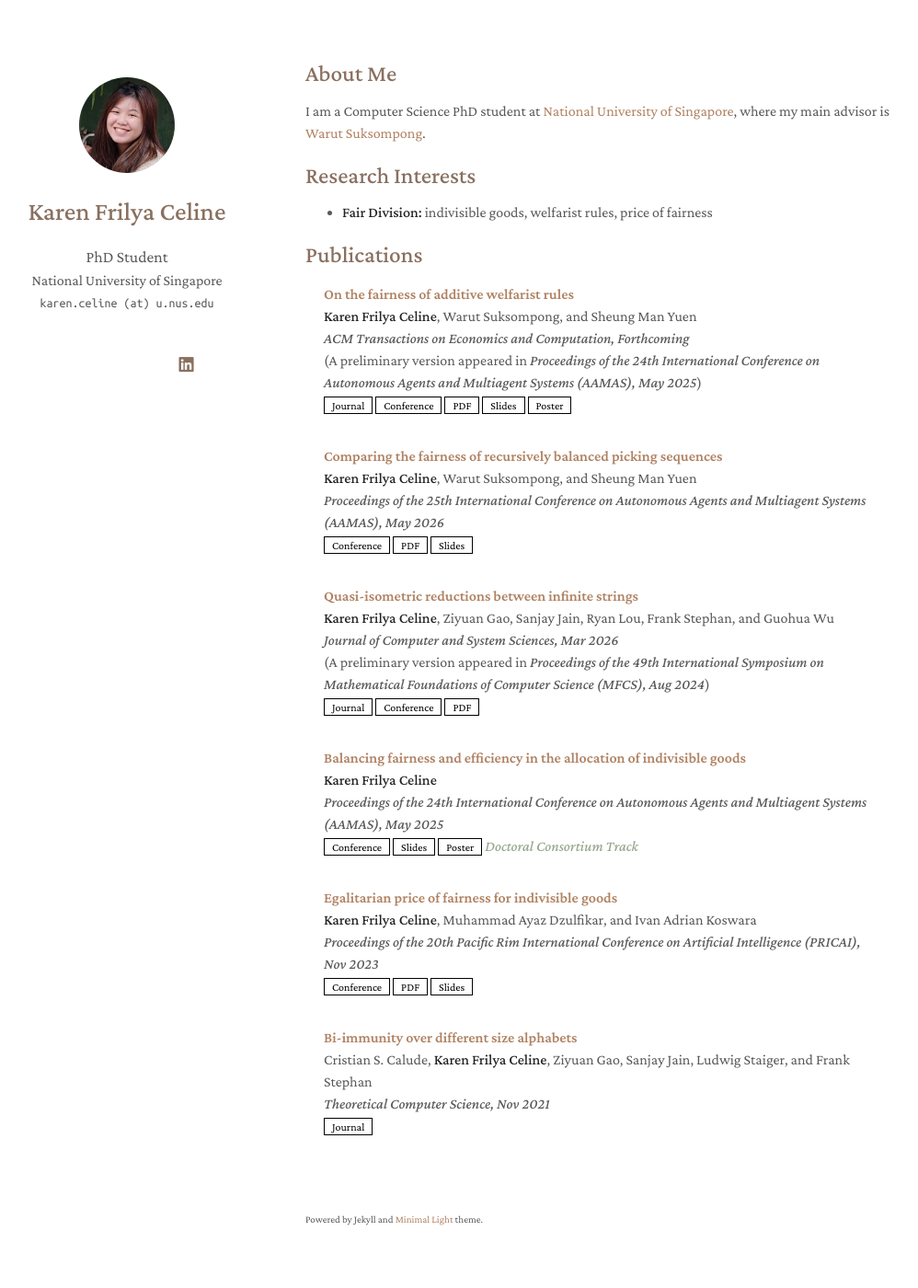
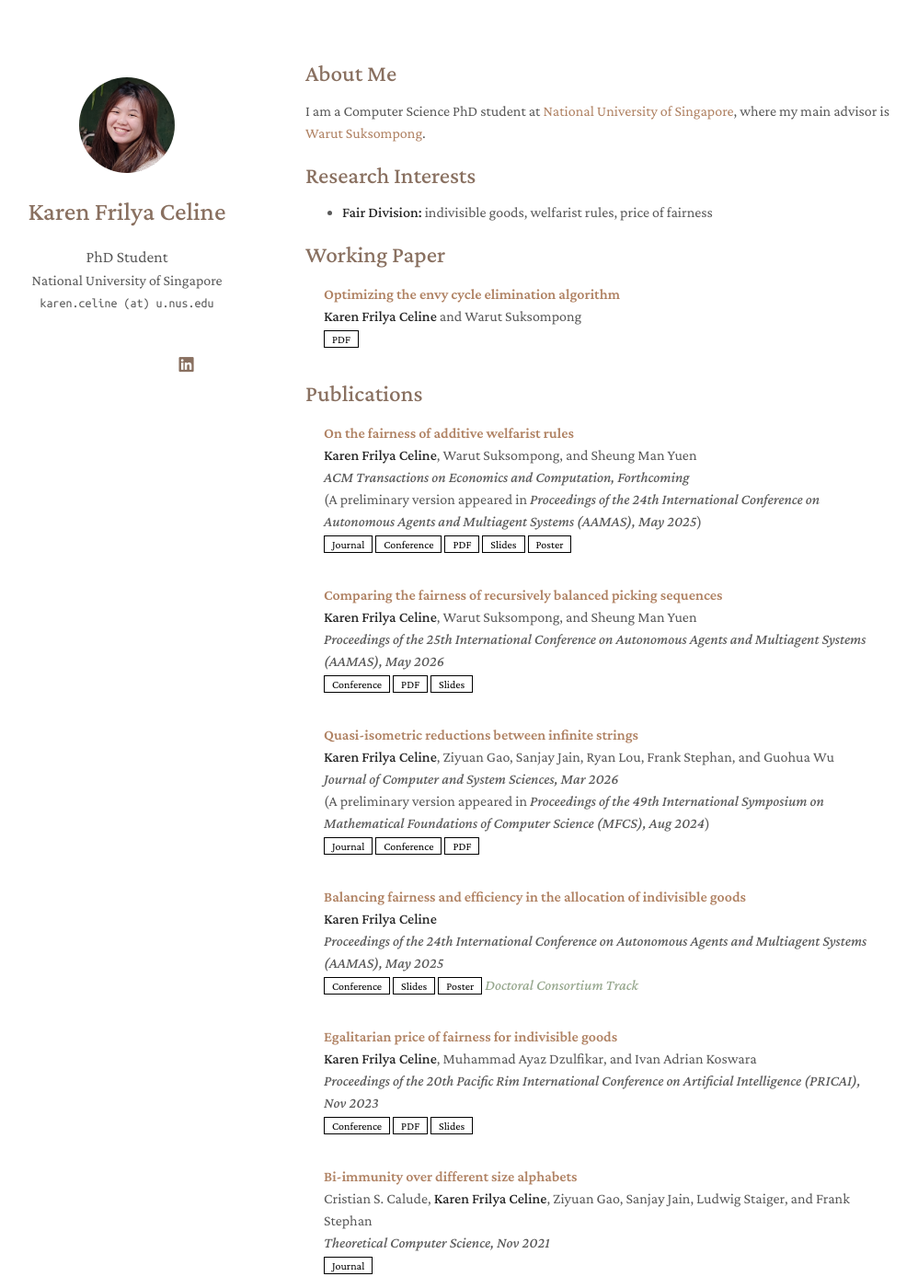
Before and after one commit to karen-celine/karen-celine.github.io, a Jekyll site: the page built from index.md, in a window 1280 px wide and 1400 px high. Shown: the whole window at 92% size, without its empty margins (138-1136 px from the left). Built offline with Jekyll 4.4.1, drawn with Linux system fonts in a browser that asks for light colours; a style sheet for code colours, icons or effects is not loaded.

Commit message:
Add Envy Cycle Elimination paper as a Working Paper

```diff
--- /dev/null
+++ b/_data/working-papers.yml
@@ -0,0 +1,5 @@
+main:
+
+  - title: Optimizing the envy cycle elimination algorithm
+    authors: <strong>Karen Frilya Celine</strong> and Warut Suksompong
+    pdf: https://arxiv.org/pdf/2606.02233
--- /dev/null
+++ b/_includes/working-papers.html
@@ -0,0 +1,57 @@
+{% if site.data.working-papers %}
+
+<h2 id="publications" style="margin: 2px 0px -15px;">Working Paper</h2>
+
+<div class="publications">
+  <ol class="bibliography">
+
+    {% for link in site.data.working-papers.main %}
+
+    <li>
+      <div class="pub-row">
+        <div class="col-sm-9" style="position: relative;padding-right: 15px;padding-left: 20px;">
+          <div class="title"><a href="{{ link.pdf }}">{{ link.title }}</a></div>
+          <div class="author">{{ link.authors }}</div>
+          <div class="links">
+            {% if link.pdf %}
+            <a href="{{ link.pdf }}" class="btn btn-sm z-depth-0" role="button" target="_blank"
+              style="font-size:12px;">PDF</a>
+            {% endif %}
+            {% if link.slides %}
+            <a href="{{ link.slides }}" class="btn btn-sm z-depth-0" role="button" target="_blank"
+              style="font-size:12px;">Slides</a>
+            {% endif %}
+            {% if link.poster %}
+            <a href="{{ link.poster }}" class="btn btn-sm z-depth-0" role="button" target="_blank"
+              style="font-size:12px;">Poster</a>
+            {% endif %}
+            {% if link.code %}
+            <a href="{{ link.code }}" class="btn btn-sm z-depth-0" role="button" target="_blank"
+              style="font-size:12px;">Code</a>
+            {% endif %}
+            {% if link.page %}
+            <a href="{{ link.page }}" class="btn btn-sm z-depth-0" role="button" target="_blank"
+              style="font-size:12px;">Project Page</a>
+            {% endif %}
+            {% if link.bibtex %}
+            <a href="{{ link.bibtex }}" class="btn btn-sm z-depth-0" role="button" target="_blank"
+              style="font-size:12px;">BibTex</a>
+            {% endif %}
+            {% if link.notes %}
+            <strong> <i style="color:#96A78D">{{ link.notes }}</i></strong>
+            {% endif %}
+            {% if link.others %}
+            {{ link.others }}
+            {% endif %}
+          </div>
+        </div>
+      </div>
+    </li>
+    <br>
+
+    {% endfor %}
+
+  </ol>
+</div>
+
+{% endif %}
--- a/_layouts/homepage.html
+++ b/_layouts/homepage.html
@@ -104,6 +104,8 @@
 
       {{ content }}
 
+      {% include working-papers.html %}
+
       {% include publications.html %}
 
       {% include services.html %}
--- a/assets/css/publications.css
+++ b/assets/css/publications.css
@@ -36,9 +36,9 @@ blockquote { background: var(--global-bg-color); border-left: 2px solid var(--gl
 
 .publications h2.year { color: #e8e8e8; border-top: 1px solid #e8e8e8; margin-top: 2rem; margin-bottom: 0rem; text-align: right; }
 
-.publications ol.bibliography { list-style: none; padding: 0; margin-top: 0; }
+.publications ol.bibliography { list-style: none; padding: 0; margin-top: 0; margin-bottom: 0;}
 
-.publications ol.bibliography li { min-height: 110px; margin-bottom: 0.5rem; }
+.publications ol.bibliography li { margin-bottom: 0.5rem; }
 
 .publications ol.bibliography li .abbr { height: 8rem; margin-bottom: 0.5rem; }
 
```
